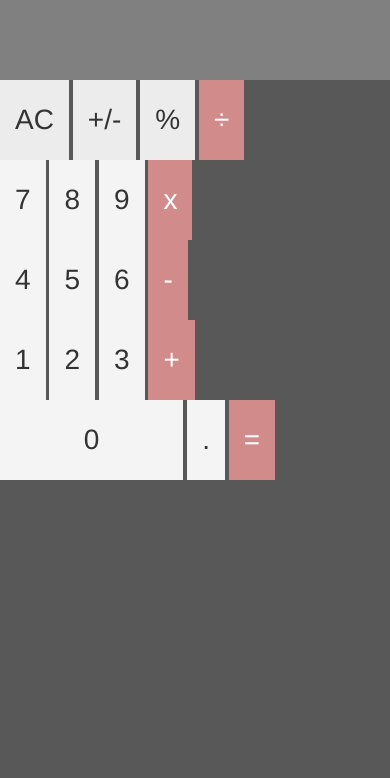
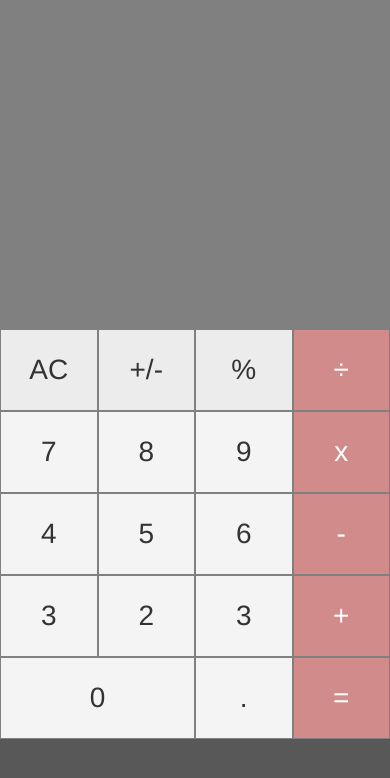
Before and after one commit to rex725/Codeup-Web-Exercises, a PHP site: page /html/calculator.html in a window 390 px wide. Shown: the top 778 px of the page. Run offline with PHP 8.4, Linux system fonts and the light colour scheme.

Commit message:
Fixed issue with buttons breaking at smaller window sizes. Currently set to mobile compatibility but I still need to fix styling for larger windows.

```diff
--- a/public/css/calculator.css
+++ b/public/css/calculator.css
@@ -6,8 +6,7 @@ body {
 	height: 80px;
 	font-size: 3em;
 	text-align: right;
-	padding-top: 20px;
-	padding-bottom: 20px;
+
 	border: 0px;
 	background-color: #808080;
 	color: #fdfdfd;
@@ -24,7 +23,6 @@ body {
 .operators {
 	background-color: #d28b8b;
 	color: white;
-	/*height: 82px;*/
 	border: 1px solid #808080;
 }
 
@@ -34,13 +32,7 @@ body {
 
 @media screen and (max-width: 500px) {
 	.input_value {
-		width: 100vw;
+		height: 39vh;
+		padding-top: 40px;
 	}
-	.buttons {
-		/*width: 25vw;
-		height: 12vh;*/
-		border: 0;
 	}
-	#zero {
-		width: 47vw;
-	}
--- a/public/html/calculator.html
+++ b/public/html/calculator.html
@@ -8,39 +8,39 @@
 	<meta name="viewport" content="width=device-width, initial-scale=1.0">
 </head>
 <body>
-	<div class='container'>
+	<div class='container-fluid'>
 		<header class='row'>
-			<input type='text' align='right' class='input col-sm-4 col-sm-offset-4 input_value' id='number_values_1'>
+			<input type='text' align='right' class='input col-xs-12 input_value' id='number_values_1'>
 		</header>
 		<main>
 			<div class='row'>
-				<button class='col-sm-1 col-sm-offset-4 modifiers buttons' id='AC'>AC</button>
-				<button class='col-sm-1 modifiers buttons' id='+/-'>+/-</button>
-				<button class='col-sm-1 modifiers buttons' id='%'>%</button>
-				<button class='col-sm-1 operators buttons' id='/'>&#247;</button>
+				<button class='col-xs-3 modifiers buttons' id='AC'>AC</button>
+				<button class='col-xs-3 modifiers buttons' id='+/-'>+/-</button>
+				<button class='col-xs-3 modifiers buttons' id='%'>%</button>
+				<button class='col-xs-3 operators buttons' id='/'>&#247;</button>
 			</div>
 			<div class='row'>
-				<button class='col-sm-1 col-sm-offset-4 numbers buttons' id='7'>7</button>
-				<button class='col-sm-1 numbers buttons' id='8'>8</button>
-				<button class='col-sm-1 numbers buttons' id='9'>9</button>
-				<button class='col-sm-1 operators buttons' id='*'>x</button>
+				<button class='col-xs-3 numbers buttons' id='7'>7</button>
+				<button class='col-xs-3 numbers buttons' id='8'>8</button>
+				<button class='col-xs-3 numbers buttons' id='9'>9</button>
+				<button class='col-xs-3 operators buttons' id='*'>x</button>
 			</div>
 			<div class='row'>
-				<button class='col-sm-1 col-sm-offset-4 numbers buttons' id='4'>4</button>
-				<button class='col-sm-1 numbers buttons' id='5'>5</button>
-				<button class='col-sm-1 numbers buttons' id='6'>6</button>
-				<button class='col-sm-1 operators buttons' id='-'>-</button>
+				<button class='col-xs-3 numbers buttons' id='4'>4</button>
+				<button class='col-xs-3 numbers buttons' id='5'>5</button>
+				<button class='col-xs-3 numbers buttons' id='6'>6</button>
+				<button class='col-xs-3 operators buttons' id='-'>-</button>
 			</div>
 			<div class='row'>
-				<button class='col-sm-1 col-sm-offset-4 numbers buttons' id='1'>1</button>
-				<button class='col-sm-1 numbers buttons' id='2'>2</button>
-				<button class='col-sm-1 numbers buttons' id='3'>3</button>
-				<button class='col-sm-1 operators buttons' id='+'>+</button>
+				<button class='col-xs-3 numbers buttons' id='3'>3</button>
+				<button class='col-xs-3 numbers buttons' id='2'>2</button>
+				<button class='col-xs-3 numbers buttons' id='3'>3</button>
+				<button class='col-xs-3 operators buttons' id='+'>+</button>
 			</div>
 			<div class='row'>
-				<button class='col-sm-2 col-sm-offset-4 numbers buttons' id='zero'>0</button>
-				<button class='col-sm-1 buttons' id='.'>.</button>
-				<button class='col-sm-1 operators buttons' id='run_operation'>=</button>
+				<button class='col-xs-6 numbers buttons' id='zero'>0</button>
+				<button class='col-xs-3 buttons' id='.'>.</button>
+				<button class='col-xs-3 operators buttons' id='run_operation'>=</button>
 			</div>
 		</main>
 		<footer>
```
